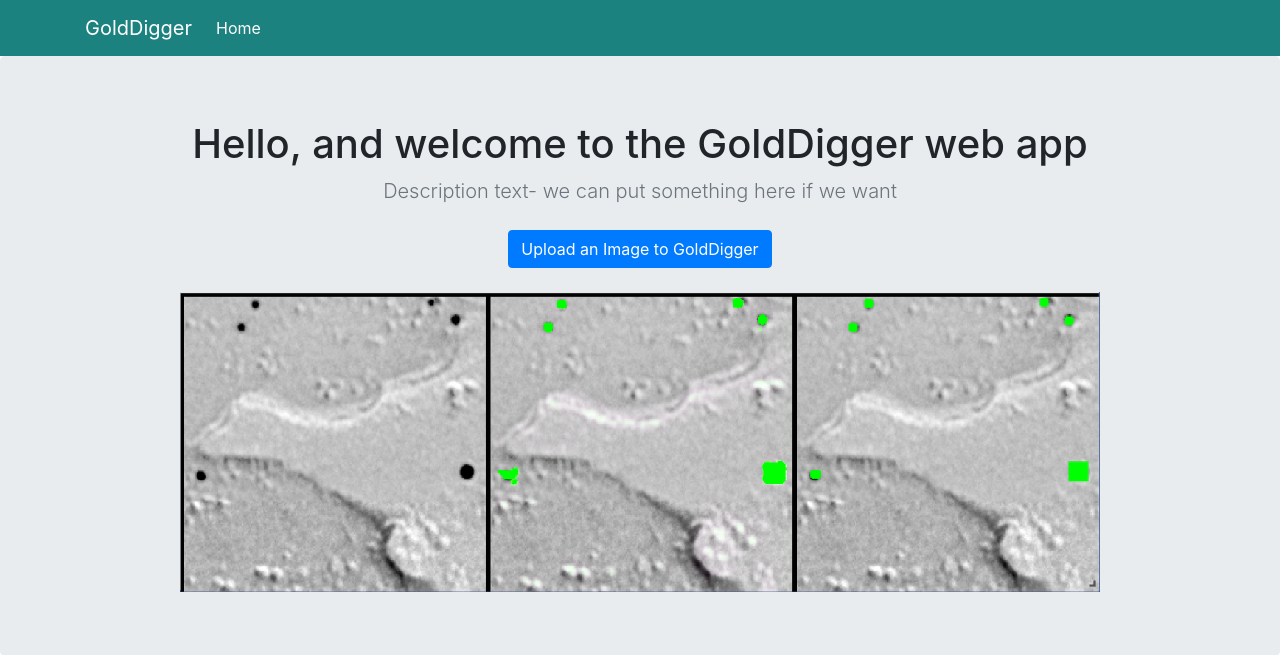
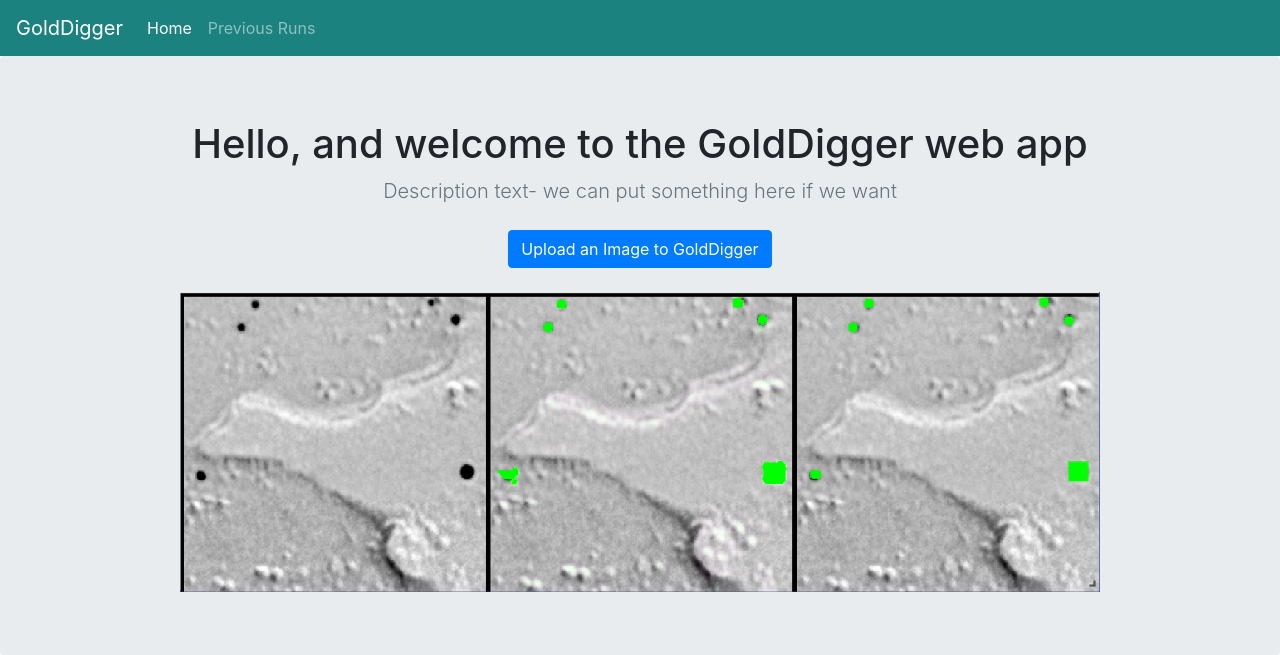
Before and after one commit to mpfi-dsp/GoldDigger, a Django app: page / in a window 1280 px wide. Shown: the top 655 px of the page. Run offline with Django 3.2, Linux system fonts and the light colour scheme; parts of the project's set-up code (start-up, migrations or seed data) failed here and were passed over; some libraries are stand-ins or nearby versions.

Commit message:
added finished runs list

```diff
--- a/GDapp/models.py
+++ b/GDapp/models.py
@@ -35,6 +35,7 @@ class EMImage(models.Model):
     chunked_mask_id = models.CharField(max_length=500, blank=True, default="")
     chunked_image_linked = models.ForeignKey(MyChunkedUpload, null=True, on_delete=models.CASCADE)
     preloaded_pk = models.CharField(max_length=10, blank=True, default="")
+    created_at = models.DateTimeField(auto_now_add=True)
 
 
 def add_image(pk, url):
--- a/GDapp/views.py
+++ b/GDapp/views.py
@@ -9,14 +9,11 @@ import csv
 from django.http import HttpResponse
 from .models import EMImage, MyChunkedUpload, add_image
 from chunked_upload.views import ChunkedUploadView, ChunkedUploadCompleteView
-from django.views.generic.base import TemplateView
+from django.views.generic import ListView
 
 
 import sys
 
-
-# class ChunkedUploadDemo(TemplateView):
-#     template_name = 'upload.html'
 
 class MyChunkedUploadView(ChunkedUploadView):
 
@@ -60,6 +57,11 @@ class MyChunkedUploadCompleteView(ChunkedUploadCompleteView):
                 'filename': chunked_upload.filename,
                 'pk': self.pk}
 
+class RunListView(ListView):
+    model = EMImage
+    context_object_name = 'run_list'
+    queryset = EMImage.objects.exclude(analyzed_image='').order_by('-id')
+    template_name = 'runs.html'
 
 def home(request):
     return render(request, 'GDapp/home.html')
--- a/GoldDigger/urls.py
+++ b/GoldDigger/urls.py
@@ -27,6 +27,7 @@ urlpatterns = [
     # path('', views.ChunkedUploadDemo.as_view(), name='chunked_upload'),
     path('api/chunked_upload_complete/', views.MyChunkedUploadCompleteView.as_view(), name='api_chunked_upload_complete'),
     path('api/chunked_upload/', views.MyChunkedUploadView.as_view(), name='api_chunked_upload'),
+    path('runs/', views.RunListView.as_view(), name='runs')
 ]
 urlpatterns += static(settings.STATIC_URL, document_root=settings.STATIC_ROOT)
 
--- a/templates/base.html
+++ b/templates/base.html
@@ -23,31 +23,29 @@
 
   <title>GoldDigger</title>
 </head>
+
 <nav class="navbar navbar-expand-lg navbar-dark" style="background-color: #1b827f">
-  <div class="container">
-    <a class="navbar-brand" href="{% url 'home' %}">GoldDigger</a>
-    <div class="collapse navbar-collapse" id="navbarNav">
-      <ul class="navbar-nav">
-        <li class="nav-item active">
-          <a class="nav-link" href="{% url 'home' %}">Home</a>
-        </li>
+  <a class="navbar-brand" href="{% url 'home' %}">GoldDigger</a>
+  <button class="navbar-toggler" type="button" data-toggle="collapse" data-target="#navbarSupportedContent" aria-controls="navbarSupportedContent" aria-expanded="false" aria-label="Toggle navigation">
+    <span class="navbar-toggler-icon"></span>
+  </button>
 
-      </ul>
-    </div>
+  <div class="collapse navbar-collapse" id="navbarSupportedContent">
+    <ul class="navbar-nav mr-auto">
+      <li class="nav-item active">
+        <a class="nav-link" href="{% url 'home' %}">Home <span class="sr-only">(current)</span></a>
+      </li>
+      <li class="nav-item">
+        <a class="nav-link" href="{% url 'runs' %}">Previous Runs</a>
+      </li>
+    </ul>
   </div>
 </nav>
-
 <body>
 
   {% block body %}
   {% endblock %}
 
-
-
-
-  <!-- Optional JavaScript -->
-  <!-- jQuery first, then Popper.js, then Bootstrap JS -->
-
 </body>
 
 </html>
```
Also changed, not shown: GDapp/templates/runs.html (added, +42 -0 lines), GDapp/migrations/0008_emimage_created_at.py (added), 2 other files.
